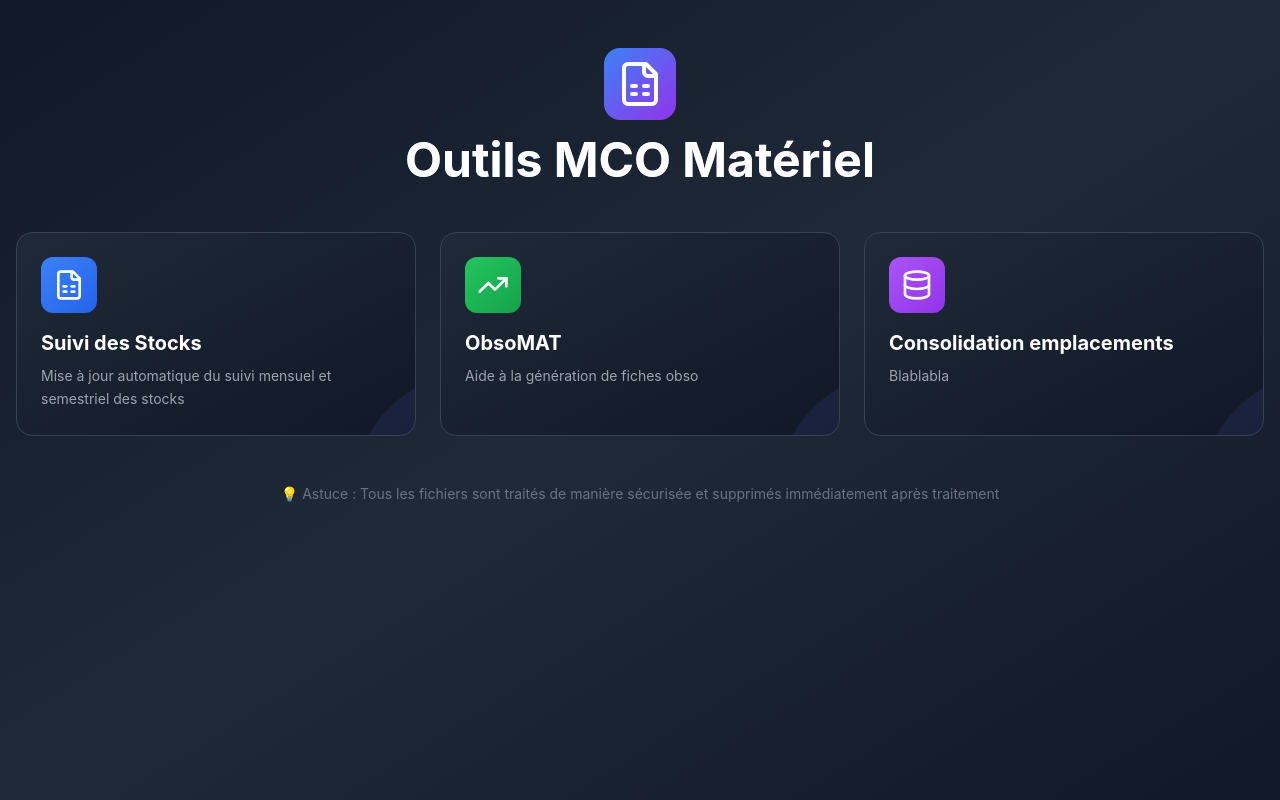
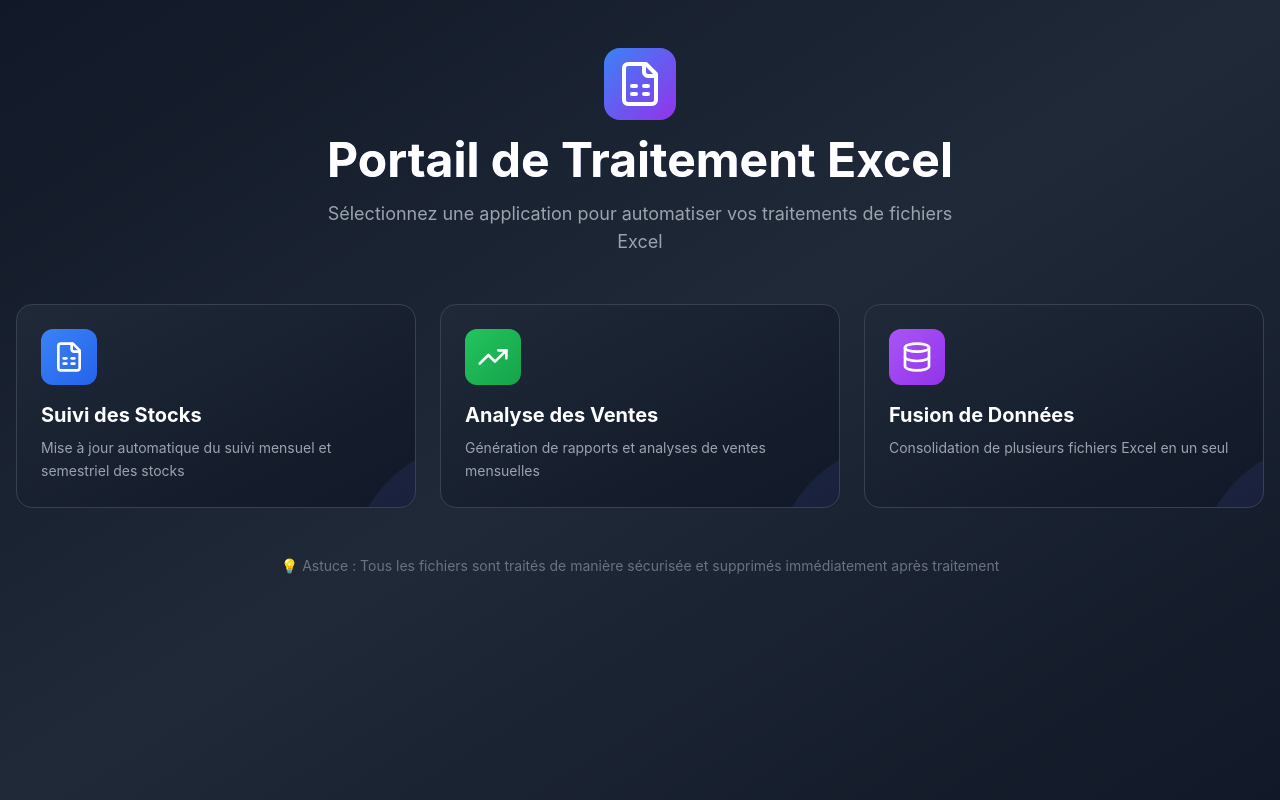
Before and after one commit to alexisdubedout/Mat-portal, a React (Vite) app in the folder frontend/: page / in a window 1280 px wide. Built offline with nearby package versions, Linux system fonts and the light colour scheme.

Commit message:
Update App.jsx

```diff
--- a/frontend/src/App.jsx
+++ b/frontend/src/App.jsx
@@ -19,8 +19,8 @@ const APPS_CONFIG = [
   },
   {
     id: 'sales-analysis',
-    name: 'ObsoMAT',
-    description: 'Aide à la génération de fiches obso',
+    name: 'Analyse des Ventes',
+    description: 'Génération de rapports et analyses de ventes mensuelles',
     icon: TrendingUp,
     color: 'from-green-500 to-green-600',
     files: [
@@ -32,8 +32,8 @@ const APPS_CONFIG = [
   },
   {
     id: 'data-merge',
-    name: 'Consolidation emplacements',
-    description: 'Blablabla',
+    name: 'Fusion de Données',
+    description: 'Consolidation de plusieurs fichiers Excel en un seul',
     icon: Database,
     color: 'from-purple-500 to-purple-600',
     files: [
@@ -175,8 +175,11 @@ function HomePage({ onSelectApp }) {
             <FileSpreadsheet className="w-12 h-12 text-white" />
           </div>
           <h1 className="text-5xl font-bold text-white mb-4 bg-clip-text text-transparent bg-gradient-to-r from-blue-400 to-purple-400">
-            Outils MCO Matériel
+            Portail de Traitement Excel
           </h1>
+          <p className="text-gray-400 text-lg max-w-2xl mx-auto">
+            Sélectionnez une application pour automatiser vos traitements de fichiers Excel
+          </p>
         </div>
 
         <div className="grid grid-cols-1 md:grid-cols-2 lg:grid-cols-3 gap-6">
@@ -268,11 +271,25 @@ function AppProcessingPage({ app, onBack }) {
         let errorData;
         try {
           errorData = await response.json();
+          console.error('❌ Erreur API complète:', JSON.stringify(errorData, null, 2));
         } catch {
           errorData = { detail: `Erreur HTTP ${response.status}` };
         }
-        console.error('❌ Erreur API:', errorData);
-        throw new Error(errorData.detail || 'Erreur lors du traitement');
+
+        // Extraire le message d'erreur
+        let errorMessage = 'Erreur lors du traitement';
+        if (errorData.detail) {
+          if (Array.isArray(errorData.detail)) {
+            // FastAPI validation errors sont dans un tableau
+            errorMessage = errorData.detail.map(err => {
+              return `${err.loc ? err.loc.join(' > ') : ''}: ${err.msg}`;
+            }).join('\n');
+          } else if (typeof errorData.detail === 'string') {
+            errorMessage = errorData.detail;
+          }
+        }
+
+        throw new Error(errorMessage);
       }
 
       // Récupérer le nom du fichier depuis les headers de la réponse
```
